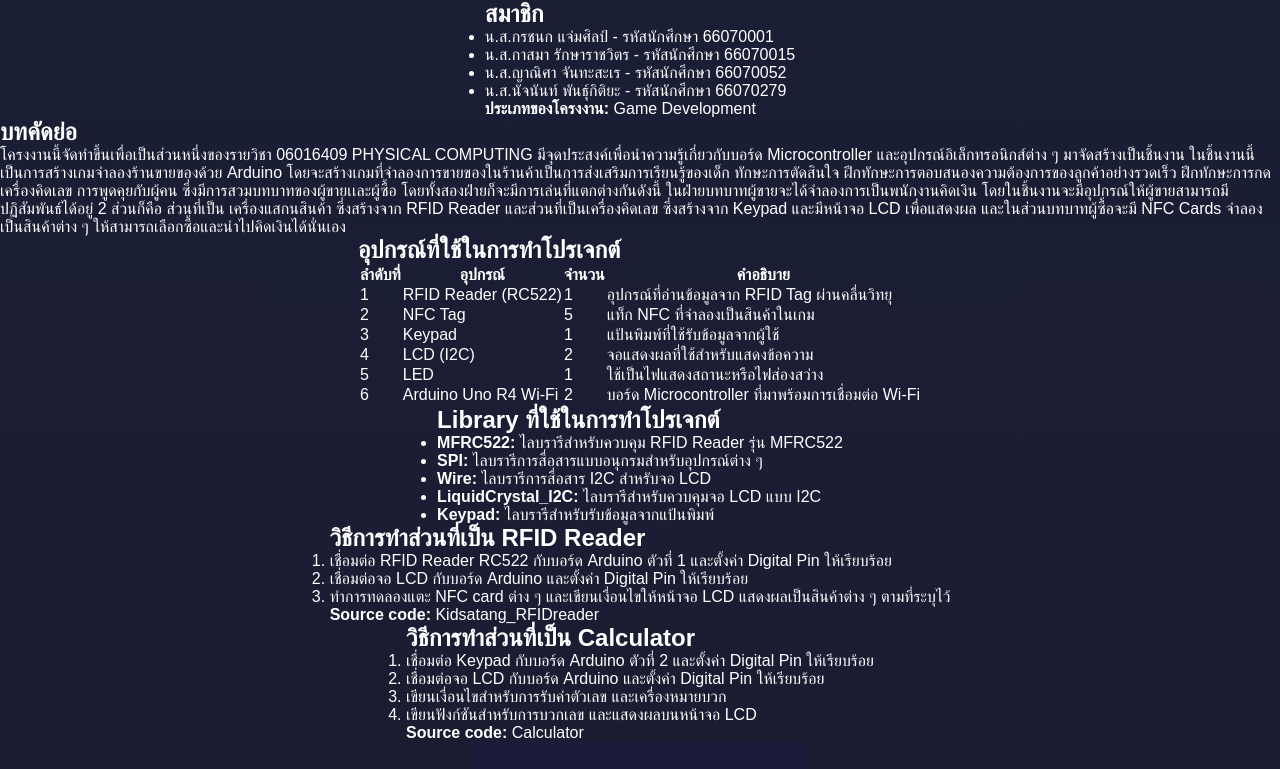
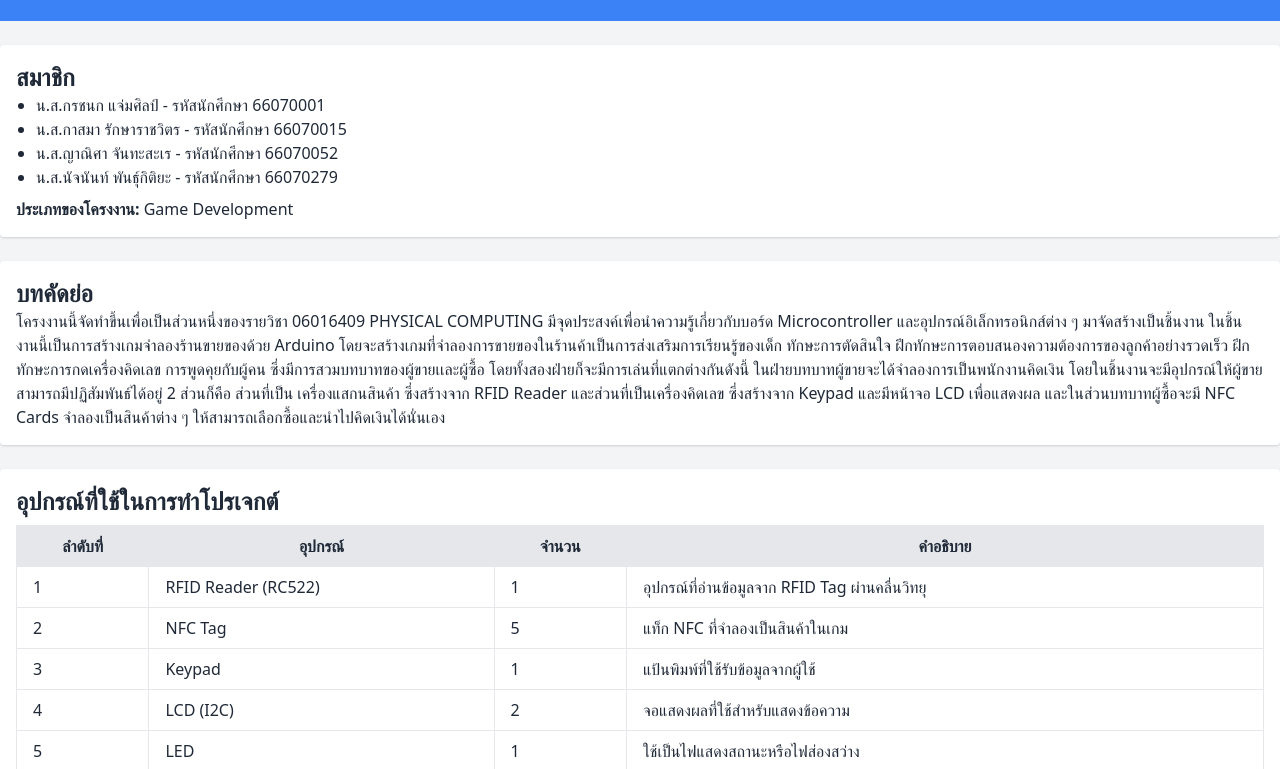
Before and after one commit to gniusx/kidsatang-playsets, a plain HTML site: page index.html in a window 1280 px wide. Shown: the part 95-864 px from the top of the page. Drawn offline with nearby package versions, Linux system fonts and the light colour scheme.

Commit message:
Update index.html

```diff
--- a/index.html
+++ b/index.html
@@ -4,91 +4,91 @@
     <meta charset="UTF-8">
     <meta name="viewport" content="width=device-width, initial-scale=1.0">
     <title>Physical Computing Project 2024 - IT KMITL</title>
-    <link rel="stylesheet" href="index.css">
+    <link href="https://cdn.jsdelivr.net/npm/tailwindcss@2.2.19/dist/tailwind.min.css" rel="stylesheet">
 </head>
-<body>
+<body class="bg-gray-100 text-gray-800">
 
     <!-- Header Section -->
-    <header>
-        <h1>Physical Computing Project 2024 - IT KMITL</h1>
-        <p>โครงงานพัฒนาเกมเพื่อเสริมทักษะการเรียนรู้สำหรับเด็ก</p>
+    <header class="bg-blue-500 text-white text-center p-6">
+        <h1 class="text-3xl font-bold">Physical Computing Project 2024 - IT KMITL</h1>
+        <p class="mt-2">โครงงานพัฒนาเกมเพื่อเสริมทักษะการเรียนรู้สำหรับเด็ก</p>
     </header>
 
     <!-- Project Members Section -->
-    <section class="members">
-        <h2>สมาชิก</h2>
-        <ul>
+    <section class="members my-6 p-4 bg-white rounded shadow">
+        <h2 class="text-2xl font-semibold">สมาชิก</h2>
+        <ul class="list-disc pl-5">
             <li>น.ส.กรชนก แจ่มศิลป์ - รหัสนักศึกษา 66070001</li>
             <li>น.ส.กาสมา รักษาราชวิตร - รหัสนักศึกษา 66070015</li>
             <li>น.ส.ญาณิศา จันทะสะเร - รหัสนักศึกษา 66070052</li>
             <li>น.ส.นัจนันท์ พันธุ์กิติยะ - รหัสนักศึกษา 66070279</li>
         </ul>
-        <p><strong>ประเภทของโครงงาน:</strong> Game Development</p>
+        <p class="mt-2"><strong>ประเภทของโครงงาน:</strong> Game Development</p>
     </section>
 
     <!-- Project Abstract Section -->
-    <section class="abstract">
-        <h2>บทคัดย่อ</h2>
+    <section class="abstract my-6 p-4 bg-white rounded shadow">
+        <h2 class="text-2xl font-semibold">บทคัดย่อ</h2>
         <p>โครงงานนี้จัดทำขึ้นเพื่อเป็นส่วนหนึ่งของรายวิชา 06016409 PHYSICAL COMPUTING มีจุดประสงค์เพื่อนำความรู้เกี่ยวกับบอร์ด Microcontroller และอุปกรณ์อิเล็กทรอนิกส์ต่าง ๆ มาจัดสร้างเป็นชิ้นงาน ในชิ้นงานนี้เป็นการสร้างเกมจำลองร้านขายของด้วย Arduino โดยจะสร้างเกมที่จำลองการขายของในร้านค้าเป็นการส่งเสริมการเรียนรู้ของเด็ก ทักษะการตัดสินใจ ฝึกทักษะการตอบสนองความต้องการของลูกค้าอย่างรวดเร็ว ฝึกทักษะการกดเครื่องคิดเลข การพูดคุยกับผู้คน ซึ่งมีการสวมบทบาทของผู้ขายเเละผู้ซื้อ โดยทั้งสองฝ่ายก็จะมีการเล่นที่แตกต่างกันดังนี้ ในฝ่ายบทบาทผู้ขายจะได้จำลองการเป็นพนักงานคิดเงิน โดยในชิ้นงานจะมีอุปกรณ์ให้ผู้ขายสามารถมีปฏิสัมพันธ์ได้อยู่ 2 ส่วนก็คือ ส่วนที่เป็น เครื่องแสกนสินค้า ซึ่งสร้างจาก RFID Reader และส่วนที่เป็นเครื่องคิดเลข ซึ่งสร้างจาก Keypad และมีหน้าจอ LCD เพื่อแสดงผล และในส่วนบทบาทผู้ซื้อจะมี NFC Cards จำลองเป็นสินค้าต่าง ๆ ให้สามารถเลือกซื้อและนำไปคิดเงินได้นั่นเอง</p>
     </section>
 
     <!-- Equipment Section -->
-    <section class="equipment">
-        <h2>อุปกรณ์ที่ใช้ในการทำโปรเจกต์</h2>
-        <table>
+    <section class="equipment my-6 p-4 bg-white rounded shadow">
+        <h2 class="text-2xl font-semibold">อุปกรณ์ที่ใช้ในการทำโปรเจกต์</h2>
+        <table class="min-w-full mt-2">
             <thead>
-                <tr>
-                    <th>ลำดับที่</th>
-                    <th>อุปกรณ์</th>
-                    <th>จำนวน</th>
-                    <th>คำอธิบาย</th>
+                <tr class="bg-gray-200">
+                    <th class="py-2 px-4 border">ลำดับที่</th>
+                    <th class="py-2 px-4 border">อุปกรณ์</th>
+                    <th class="py-2 px-4 border">จำนวน</th>
+                    <th class="py-2 px-4 border">คำอธิบาย</th>
                 </tr>
             </thead>
             <tbody>
                 <tr>
-                    <td>1</td>
-                    <td>RFID Reader (RC522)</td>
-                    <td>1</td>
-                    <td>อุปกรณ์ที่อ่านข้อมูลจาก RFID Tag ผ่านคลื่นวิทยุ</td>
+                    <td class="py-2 px-4 border">1</td>
+                    <td class="py-2 px-4 border">RFID Reader (RC522)</td>
+                    <td class="py-2 px-4 border">1</td>
+                    <td class="py-2 px-4 border">อุปกรณ์ที่อ่านข้อมูลจาก RFID Tag ผ่านคลื่นวิทยุ</td>
                 </tr>
                 <tr>
-                    <td>2</td>
-                    <td>NFC Tag</td>
-                    <td>5</td>
-                    <td>แท็ก NFC ที่จำลองเป็นสินค้าในเกม</td>
+                    <td class="py-2 px-4 border">2</td>
+                    <td class="py-2 px-4 border">NFC Tag</td>
+                    <td class="py-2 px-4 border">5</td>
+                    <td class="py-2 px-4 border">แท็ก NFC ที่จำลองเป็นสินค้าในเกม</td>
                 </tr>
                 <tr>
-                    <td>3</td>
-                    <td>Keypad</td>
-                    <td>1</td>
-                    <td>แป้นพิมพ์ที่ใช้รับข้อมูลจากผู้ใช้</td>
+                    <td class="py-2 px-4 border">3</td>
+                    <td class="py-2 px-4 border">Keypad</td>
+                    <td class="py-2 px-4 border">1</td>
+                    <td class="py-2 px-4 border">แป้นพิมพ์ที่ใช้รับข้อมูลจากผู้ใช้</td>
                 </tr>
                 <tr>
-                    <td>4</td>
-                    <td>LCD (I2C)</td>
-                    <td>2</td>
-                    <td>จอแสดงผลที่ใช้สำหรับแสดงข้อความ</td>
+                    <td class="py-2 px-4 border">4</td>
+                    <td class="py-2 px-4 border">LCD (I2C)</td>
+                    <td class="py-2 px-4 border">2</td>
+                    <td class="py-2 px-4 border">จอแสดงผลที่ใช้สำหรับแสดงข้อความ</td>
                 </tr>
                 <tr>
-                    <td>5</td>
-                    <td>LED</td>
-                    <td>1</td>
-                    <td>ใช้เป็นไฟแสดงสถานะหรือไฟส่องสว่าง</td>
+                    <td class="py-2 px-4 border">5</td>
+                    <td class="py-2 px-4 border">LED</td>
+                    <td class="py-2 px-4 border">1</td>
+                    <td class="py-2 px-4 border">ใช้เป็นไฟแสดงสถานะหรือไฟส่องสว่าง</td>
                 </tr>
                 <tr>
-                    <td>6</td>
-                    <td>Arduino Uno R4 Wi-Fi</td>
-                    <td>2</td>
-                    <td>บอร์ด Microcontroller ที่มาพร้อมการเชื่อมต่อ Wi-Fi</td>
+                    <td class="py-2 px-4 border">6</td>
+                    <td class="py-2 px-4 border">Arduino Uno R4 Wi-Fi</td>
+                    <td class="py-2 px-4 border">2</td>
+                    <td class="py-2 px-4 border">บอร์ด Microcontroller ที่มาพร้อมการเชื่อมต่อ Wi-Fi</td>
                 </tr>
             </tbody>
         </table>
     </section>
 
     <!-- Library Section -->
-    <section class="libraries">
-        <h2>Library ที่ใช้ในการทำโปรเจกต์</h2>
-        <ul>
+    <section class="libraries my-6 p-4 bg-white rounded shadow">
+        <h2 class="text-2xl font-semibold">Library ที่ใช้ในการทำโปรเจกต์</h2>
+        <ul class="list-disc pl-5 mt-2">
             <li><strong>MFRC522:</strong> ไลบรารีสำหรับควบคุม RFID Reader รุ่น MFRC522</li>
             <li><strong>SPI:</strong> ไลบรารีการสื่อสารแบบอนุกรมสำหรับอุปกรณ์ต่าง ๆ</li>
             <li><strong>Wire:</strong> ไลบรารีการสื่อสาร I2C สำหรับจอ LCD</li>
@@ -98,32 +98,34 @@
     </section>
 
     <!-- RFID Reader Section -->
-    <section class="rfid">
-        <h2>วิธีการทำส่วนที่เป็น RFID Reader</h2>
-        <ol>
+    <section class="rfid my-6 p-4 bg-white rounded shadow">
+        <h2 class="text-2xl font-semibold">วิธีการทำส่วนที่เป็น RFID Reader</h2>
+        <ol class="list-decimal pl-5 mt-2">
             <li>เชื่อมต่อ RFID Reader RC522 กับบอร์ด Arduino ตัวที่ 1 และตั้งค่า Digital Pin ให้เรียบร้อย</li>
             <li>เชื่อมต่อจอ LCD กับบอร์ด Arduino และตั้งค่า Digital Pin ให้เรียบร้อย</li>
             <li>ทำการทดลองแตะ NFC card ต่าง ๆ และเขียนเงื่อนไขให้หน้าจอ LCD แสดงผลเป็นสินค้าต่าง ๆ ตามที่ระบุไว้</li>
         </ol>
-        <p><strong>Source code:</strong> Kidsatang_RFIDreader</p>
+        <p class="mt-2"><strong>Source code:</strong> Kidsatang_RFIDreader</p>
     </section>
 
     <!-- Calculator Section -->
-    <section class="calculator">
-        <h2>วิธีการทำส่วนที่เป็น Calculator</h2>
-        <ol>
+    <section class="calculator my-6 p-4 bg-white rounded shadow">
+        <h2 class="text-2xl font-semibold">วิธีการทำส่วนที่เป็น Calculator</h2>
+        <ol class="list-decimal pl-5 mt-2">
             <li>เชื่อมต่อ Keypad กับบอร์ด Arduino ตัวที่ 2 และตั้งค่า Digital Pin ให้เรียบร้อย</li>
             <li>เชื่อมต่อจอ LCD กับบอร์ด Arduino และตั้งค่า Digital Pin ให้เรียบร้อย</li>
             <li>เขียนเงื่อนไขสำหรับการรับค่าตัวเลข และเครื่องหมายบวก</li>
             <li>เขียนฟังก์ชันสำหรับการบวกเลข และแสดงผลบนหน้าจอ LCD</li>
         </ol>
-        <p><strong>Source code:</strong> Calculator</p>
+        <p class="mt-2"><strong>Source code:</strong> Calculator</p>
     </section>
 
     <!-- Footer -->
-    <footer>
+    <footer class="bg-gray-200 text-center p-4 mt-6">
         <p>&copy; 2024 Physical Computing Project - IT KMITL</p>
-        <a href="#">About</a> | <a href="#">Contact</a> | <a href="#">Privacy Policy</a>
+        <a href="#" class="text-blue-500 hover:underline">About</a> |
+        <a href="#" class="text-blue-500 hover:underline">Contact</a> |
+        <a href="#" class="text-blue-500 hover:underline">Privacy Policy</a>
     </footer>
 
 </body>
```
